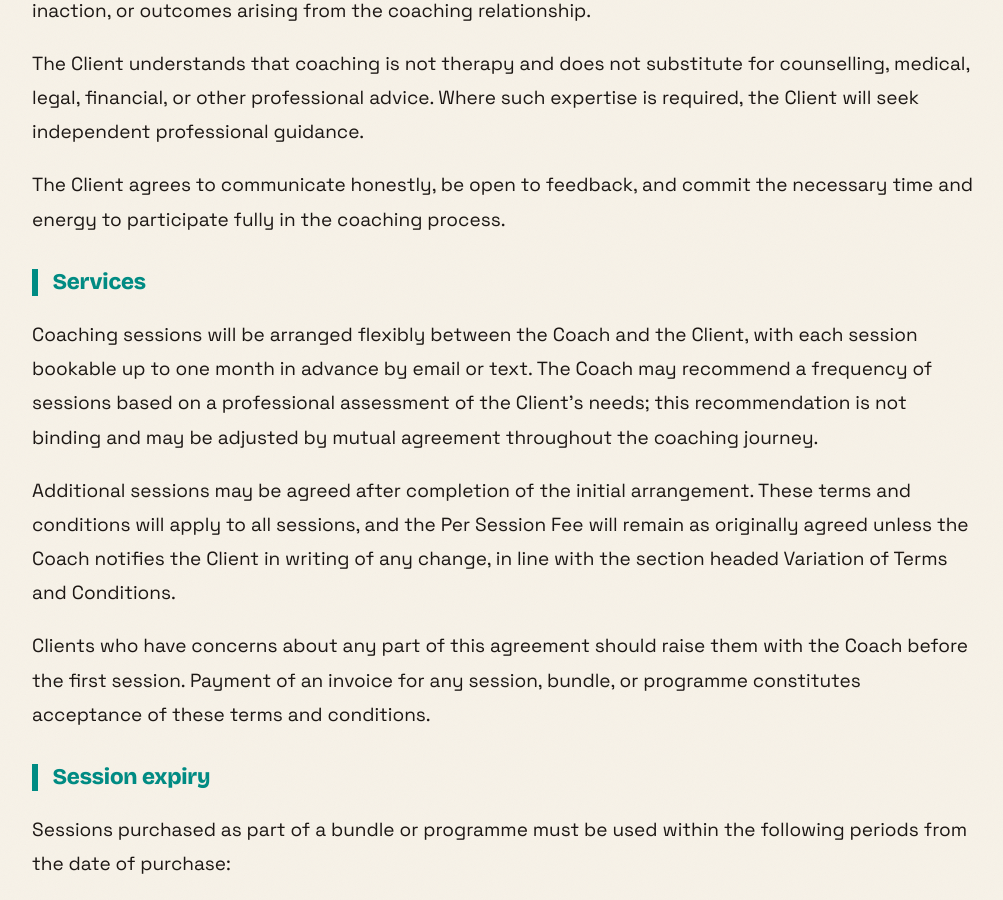
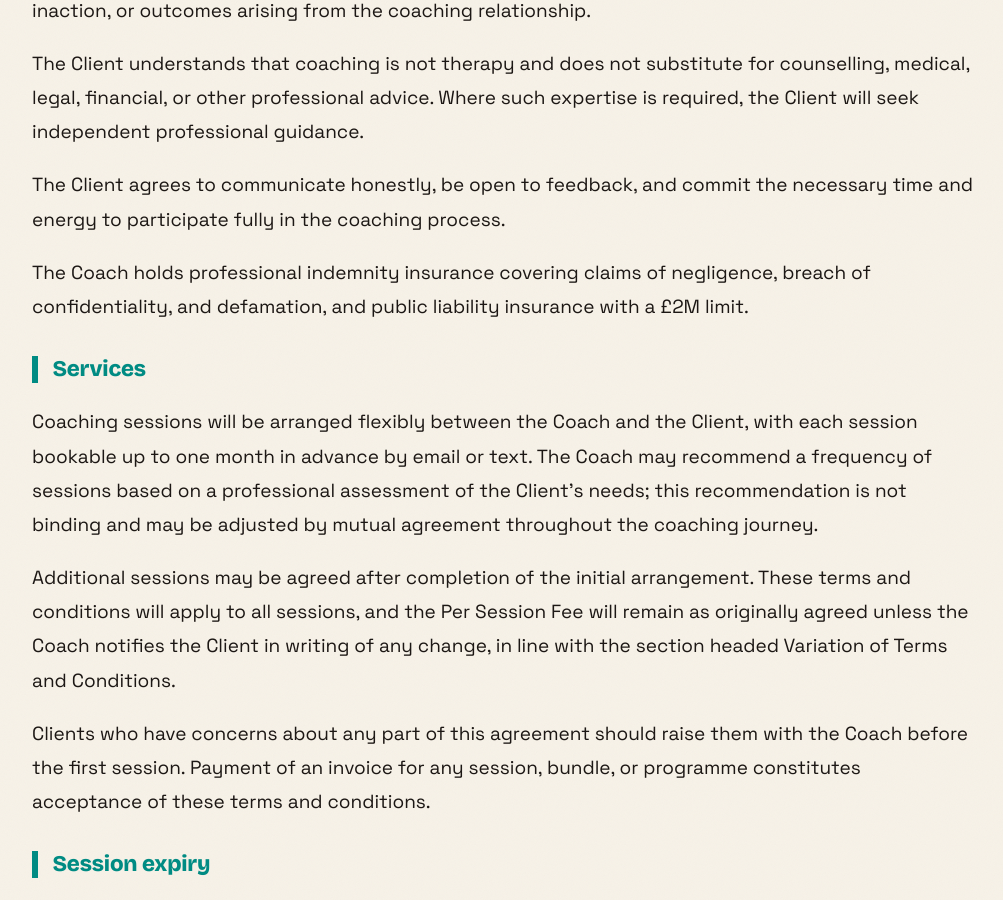
Before and after one commit to outragedpinkracoon/outragedpinkracoon.github.io, a Jekyll site: the page built from pages/coaching-disclaimer-and-terms.md, in a window 1280 px wide and 900 px high, scrolled down 2342 px. Shown: the whole window, without its empty margins (136-1139 px from the left). Built offline with Jekyll 4.4.1, drawn with Linux system fonts in a browser that asks for light colours; comment, search, counter and statistics services are not loaded.

Commit message:
Add legal skill, insurance disclosure, T&Cs and CTO page
New /legal skill with UK law context, B2C/B2B distinctions, and
Val's business details. Professional indemnity and public liability
insurance (£2M) added to T&Cs and Fractional CTO page.

Co-Authored-By: Claude Sonnet 4.6 <noreply@anthropic.com>

```diff
--- a/pages/coaching-disclaimer-and-terms.md
+++ b/pages/coaching-disclaimer-and-terms.md
@@ -35,6 +35,8 @@ The Client is responsible for their own physical, mental, and emotional wellbein
 The Client understands that coaching is not therapy and does not substitute for counselling, medical, legal, financial, or other professional advice. Where such expertise is required, the Client will seek independent professional guidance.
 
 The Client agrees to communicate honestly, be open to feedback, and commit the necessary time and energy to participate fully in the coaching process.
+
+The Coach holds professional indemnity insurance covering claims of negligence, breach of confidentiality, and defamation, and public liability insurance with a £2M limit.
 
 ### Services
 Coaching sessions will be arranged flexibly between the Coach and the Client, with each session bookable up to one month in advance by email or text. The Coach may recommend a frequency of sessions based on a professional assessment of the Client’s needs; this recommendation is not binding and may be adjusted by mutual agreement throughout the coaching journey.
```
Also changed, not shown: pages/fractional-cto.md (+2 -0 lines).
